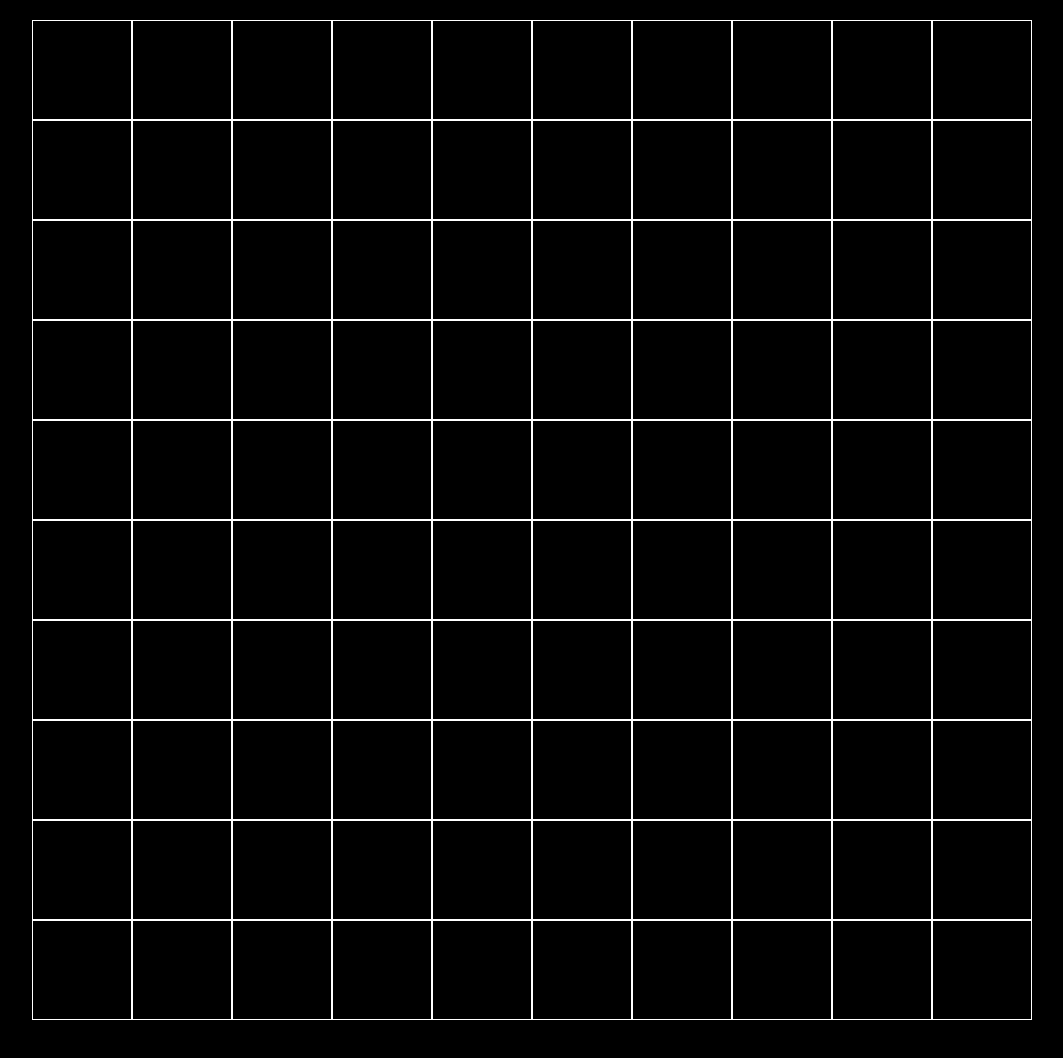
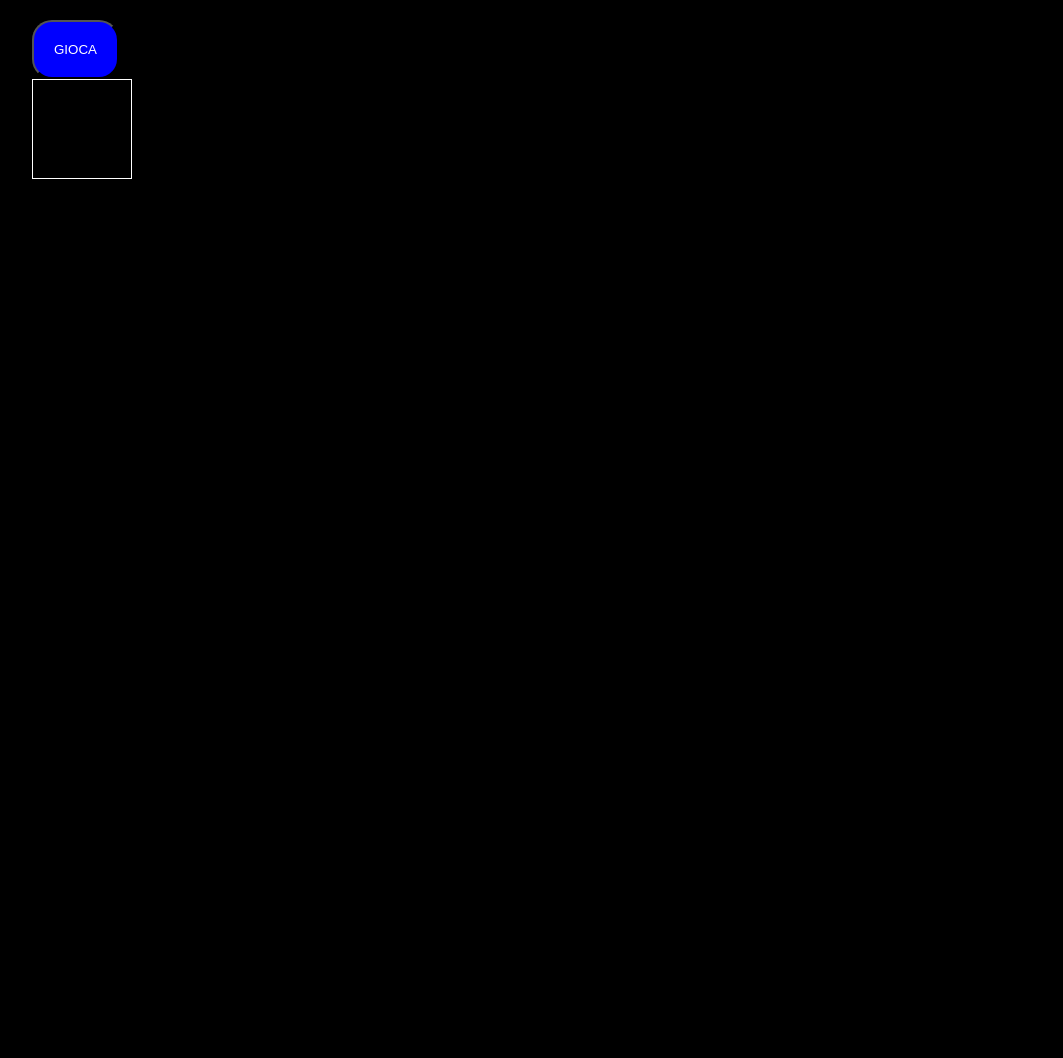
Before and after one commit to lorenzocutrera/js-campominato-grid, a plain HTML site: page index.html in a window 1280 px wide. Shown: the part 80-1138 px from the top of the page, without its empty margins (108-1171 px from the left). After the commit the page ends 800 px from the top, so only its background shows below. Drawn offline with Linux system fonts and the light colour scheme.

Commit message:
add prima cella con js

```diff
--- a/css/style.css
+++ b/css/style.css
@@ -13,6 +13,13 @@ body{
     margin: 100px auto;
 }
 
+button{
+    padding: 20px;
+    background-color: blue;
+    color: white;
+    border-radius: 20px;
+}
+
 .griglia{
     display: flex;
     flex-wrap: wrap;
--- a/index.html
+++ b/index.html
@@ -9,111 +9,14 @@
 <body>
 
     <div class="container">
-        <div class="griglia">
-            <div class="cella"></div>
-            <div class="cella"></div>
-            <div class="cella"></div>
-            <div class="cella"></div>
-            <div class="cella"></div>
-            <div class="cella"></div>
-            <div class="cella"></div>
-            <div class="cella"></div>
-            <div class="cella"></div>
-            <div class="cella"></div>
-            <div class="cella"></div>
-            <div class="cella"></div>
-            <div class="cella"></div>
-            <div class="cella"></div>
-            <div class="cella"></div>
-            <div class="cella"></div>
-            <div class="cella"></div>
-            <div class="cella"></div>
-            <div class="cella"></div>
-            <div class="cella"></div>
-            <div class="cella"></div>
-            <div class="cella"></div>
-            <div class="cella"></div>
-            <div class="cella"></div>
-            <div class="cella"></div>
-            <div class="cella"></div>
-            <div class="cella"></div>
-            <div class="cella"></div>
-            <div class="cella"></div>
-            <div class="cella"></div>
-            <div class="cella"></div>
-            <div class="cella"></div>
-            <div class="cella"></div>
-            <div class="cella"></div>
-            <div class="cella"></div>
-            <div class="cella"></div>
-            <div class="cella"></div>
-            <div class="cella"></div>
-            <div class="cella"></div>
-            <div class="cella"></div>
-            <div class="cella"></div>
-            <div class="cella"></div>
-            <div class="cella"></div>
-            <div class="cella"></div>
-            <div class="cella"></div>
-            <div class="cella"></div>
-            <div class="cella"></div>
-            <div class="cella"></div>
-            <div class="cella"></div>
-            <div class="cella"></div>
-            <div class="cella"></div>
-            <div class="cella"></div>
-            <div class="cella"></div>
-            <div class="cella"></div>
-            <div class="cella"></div>
-            <div class="cella"></div>
-            <div class="cella"></div>
-            <div class="cella"></div>
-            <div class="cella"></div>
-            <div class="cella"></div>
-            <div class="cella"></div>
-            <div class="cella"></div>
-            <div class="cella"></div>
-            <div class="cella"></div>
-            <div class="cella"></div>
-            <div class="cella"></div>
-            <div class="cella"></div>
-            <div class="cella"></div>
-            <div class="cella"></div>
-            <div class="cella"></div>
-            <div class="cella"></div>
-            <div class="cella"></div>
-            <div class="cella"></div>
-            <div class="cella"></div>
-            <div class="cella"></div>
-            <div class="cella"></div>
-            <div class="cella"></div>
-            <div class="cella"></div>
-            <div class="cella"></div>
-            <div class="cella"></div>
-            <div class="cella"></div>
-            <div class="cella"></div>
-            <div class="cella"></div>
-            <div class="cella"></div>
-            <div class="cella"></div>
-            <div class="cella"></div>
-            <div class="cella"></div>
-            <div class="cella"></div>
-            <div class="cella"></div>
-            <div class="cella"></div>
-            <div class="cella"></div>
-            <div class="cella"></div>
-            <div class="cella"></div>
-            <div class="cella"></div>
-            <div class="cella"></div>
-            <div class="cella"></div>
-            <div class="cella"></div>
-            <div class="cella"></div>
-            <div class="cella"></div>
-            <div class="cella"></div>
+        <button>GIOCA</button>
+
+        <div id="gameGrid" class="griglia">
+
         </div>
     </div>
 
 
-    <script src="./script.js"></script>
+    <script src="./js/script.js"></script>
 </body>
 </html>
--- a/js/script.js
+++ b/js/script.js
@@ -11,3 +11,15 @@ Di cosa ho bisogno per generare i numeri?
 Proviamo sempre prima con dei console.log() per capire se stiamo ricevendo i dati giusti.
 Le validazioni e i controlli possiamo farli anche in un secondo momento.
 */
+
+
+let gameGrid = document.getElementById('gameGrid'); // seleziono la  grid
+
+let cell = document.createElement('div'); // creo un div
+cell.className = 'cella'; // assegno a questo di la classe
+
+gameGrid.append(cell); // appendo al grid il div appena creato
+
+for (let i = 0; i < 100; i++){
+    cell
+}
```
